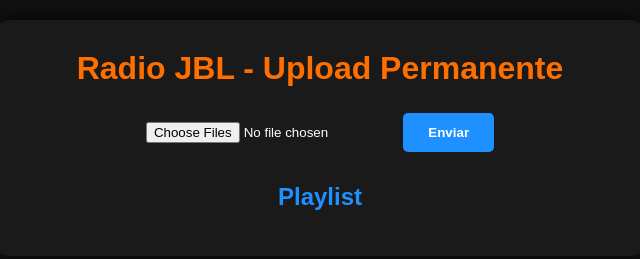
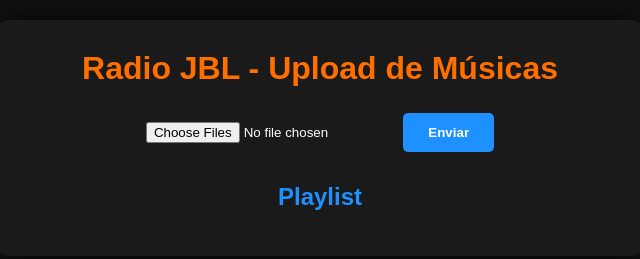
Before and after one commit to iagoh3041-design/radio-upload, a plain HTML site: page index.html in a window 1280 px wide. Shown: the whole page, without its empty margins (320-960 px from the left). Drawn offline with Linux system fonts and the light colour scheme.

Commit message:
Atualizar o index.html

```diff
--- a/index.html
+++ b/index.html
@@ -3,12 +3,12 @@
 <head>
   <meta charset="UTF-8">
   <meta name="viewport" content="width=device-width, initial-scale=1.0">
-  <title>Radio JBL - Upload Permanente</title>
+  <title>Radio JBL - Funcional</title>
   <link rel="stylesheet" href="style.css">
 </head>
 <body>
   <div class="container">
-    <h1>Radio JBL - Upload Permanente</h1>
+    <h1>Radio JBL - Upload de Músicas</h1>
     <form id="uploadForm">
       <input type="file" id="arquivos" multiple accept="audio/*" required>
       <button type="submit">Enviar</button>
```
